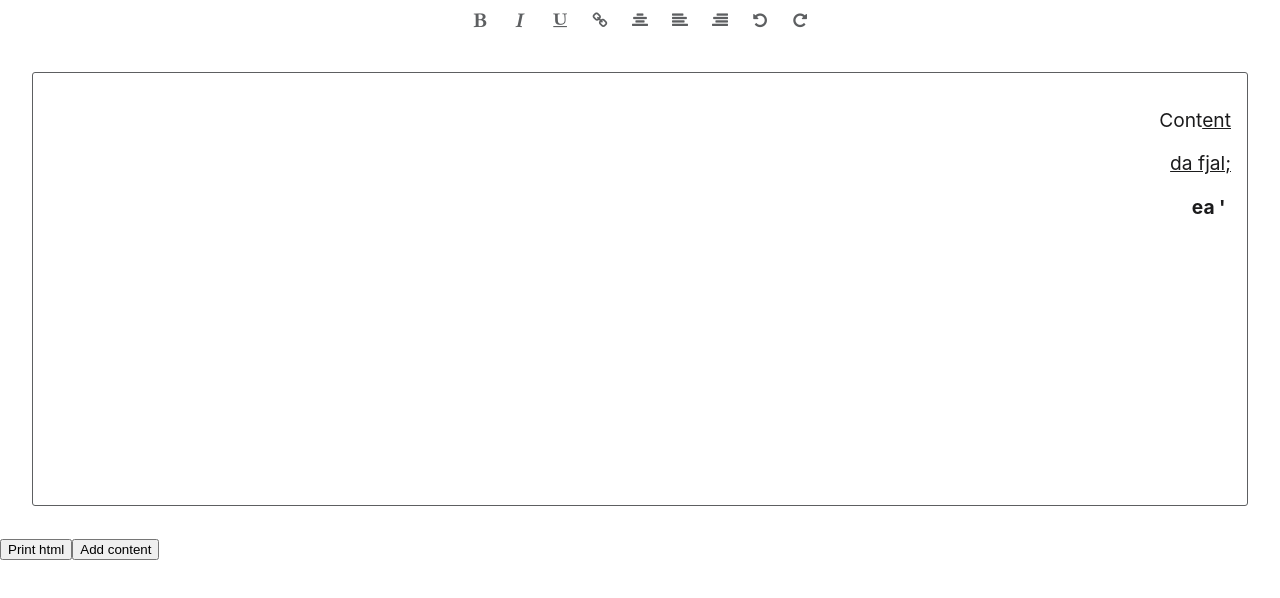
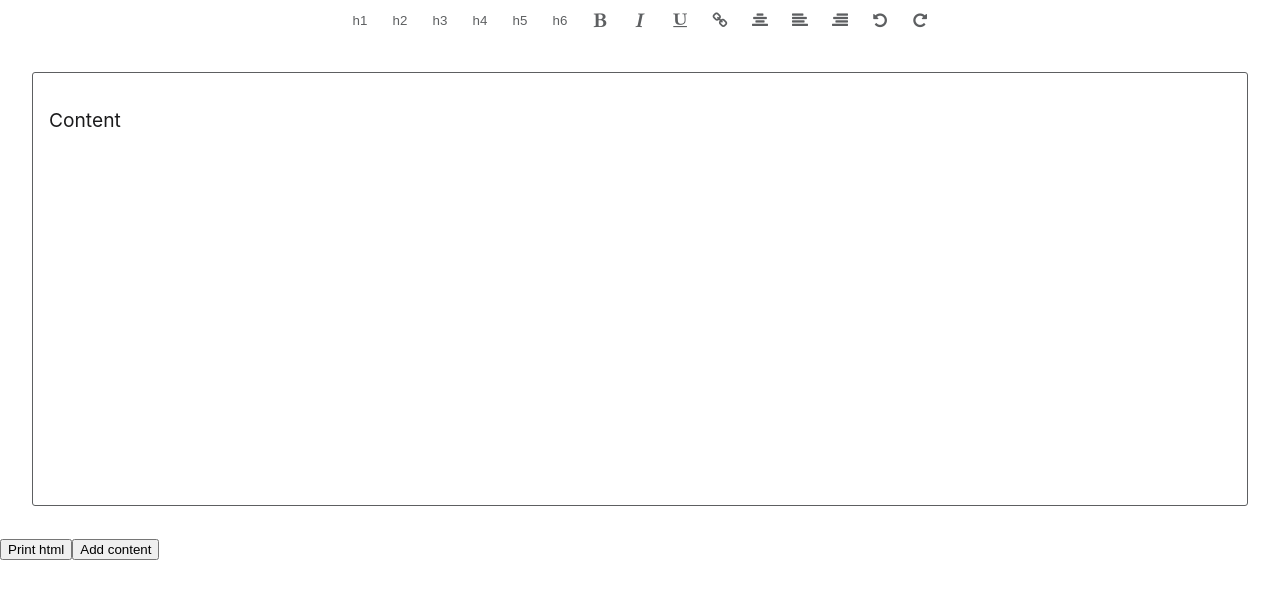
Before and after one commit to jash139/texteditor-app, a React (Create React App) app: page / in a window 1280 px wide. Shown: the top 598 px of the page. Built offline with nearby package versions, Linux system fonts and the light colour scheme.

Commit message:
Create insertHeading function

```diff
--- a/src/components/App/App.js
+++ b/src/components/App/App.js
@@ -16,14 +16,14 @@ function App() {
 
   // const content = ` `; // for empty textfield
 
-  const content = `<p style="text-align: right;">Cont<u>ent</u></p><p style="text-align: right;"><u>da fjal;</u></p><p style="text-align: right;"><b>ea '</b>&nbsp;</p><p style="text-align: right;"><br></p>`;
+  // const content = `<p style="text-align: right;">Cont<u>ent</u></p><p style="text-align: right;"><u>da fjal;</u></p><p style="text-align: right;"><b>ea '</b>&nbsp;</p><p style="text-align: right;"><br></p>`;
 
   return (
     <React.Fragment>
       <div id={targetDiv}></div>
       <TextEditor
         id={id}
-        content={content}
+      // content={content}
       />
       <button onClick={handleClick}>Print html</button>
       <button onClick={addContent}>Add content</button>
--- a/src/components/TextEditor/TextEditor.js
+++ b/src/components/TextEditor/TextEditor.js
@@ -5,9 +5,9 @@ import "./TextEditor.css";
 
 function TextEditor(props) {
     const id = props.id;
-    const toolbarStyle = props.toolbarStyle ? props.toolbarStyle : {};
-    const toolItemStyle = props.toolItemStyle ? props.toolItemStyle : {};
-    const editorStyle = props.editorStyle ? props.editorStyle : {};
+    const toolbarStyle = props.toolbarStyle;
+    const toolItemStyle = props.toolItemStyle;
+    const editorStyle = props.editorStyle;
 
     useEffect(() => {
         let content = props.content;
@@ -22,6 +22,34 @@ function TextEditor(props) {
         document.execCommand("createLink", false, url);
     };
 
+    function insertHeading(html) {
+        var sel, range;
+        if (window.getSelection) {
+            sel = window.getSelection();
+            if (sel.getRangeAt && sel.rangeCount) {
+                range = sel.getRangeAt(0);
+                range.deleteContents();
+                var el = document.createElement("div");
+                el.innerHTML = html;
+                var frag = document.createDocumentFragment(), node, lastNode;
+                while ((node = el.firstChild)) {
+                    lastNode = frag.appendChild(node);
+                }
+                range.insertNode(frag);
+
+                if (lastNode) {
+                    range = range.cloneRange();
+                    range.setStartAfter(lastNode);
+                    range.collapse(true);
+                    sel.removeAllRanges();
+                    sel.addRange(range);
+                }
+            }
+        } else if (document.selection && document.selection.type !== "Control") {
+            document.selection.createRange().pasteHTML(html);
+        }
+    }
+
     const handleClick = (value) => {
         document.execCommand([value], false, '');
     };
@@ -29,6 +57,42 @@ function TextEditor(props) {
     return (
         <React.Fragment>
             <div className="toolbar" style={toolbarStyle}>
+                <button
+                    className="tool-item heading-btn"
+                    onClick={() => insertHeading(`<h1>Heading 1</h1>`)}
+                >
+                    h1
+                </button>
+                <button
+                    className="tool-item heading-btn"
+                    onClick={() => insertHeading(`<h2>Heading 2</h2>`)}
+                >
+                    h2
+                </button>
+                <button
+                    className="tool-item heading-btn"
+                    onClick={() => insertHeading(`<h3>Heading 3</h3>`)}
+                >
+                    h3
+                </button>
+                <button
+                    className="tool-item heading-btn"
+                    onClick={() => insertHeading(`<h4>Heading 4</h4>`)}
+                >
+                    h4
+                </button>
+                <button
+                    className="tool-item heading-btn"
+                    onClick={() => insertHeading(`<h5>Heading 5</h5>`)}
+                >
+                    h5
+                </button>
+                <button
+                    className="tool-item heading-btn"
+                    onClick={() => insertHeading(`<h6>Heading 6</h6>`)}
+                >
+                    h6
+                </button>
                 <button
                     className="tool-item fa fa-bold"
                     onClick={() => handleClick("bold")}
```
